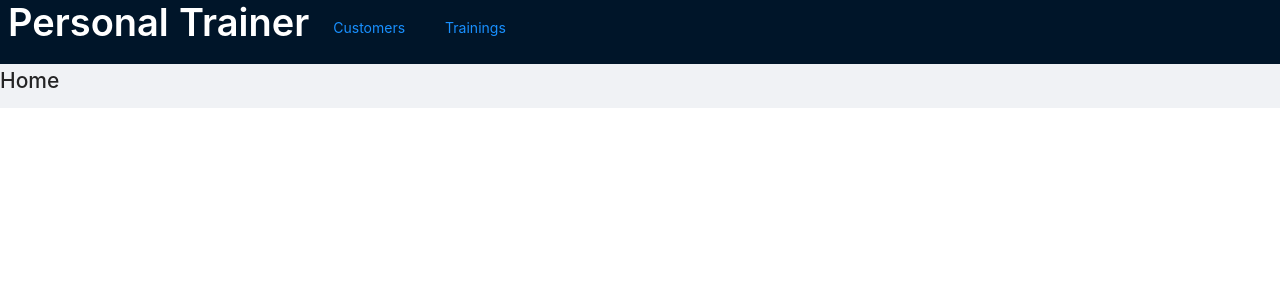
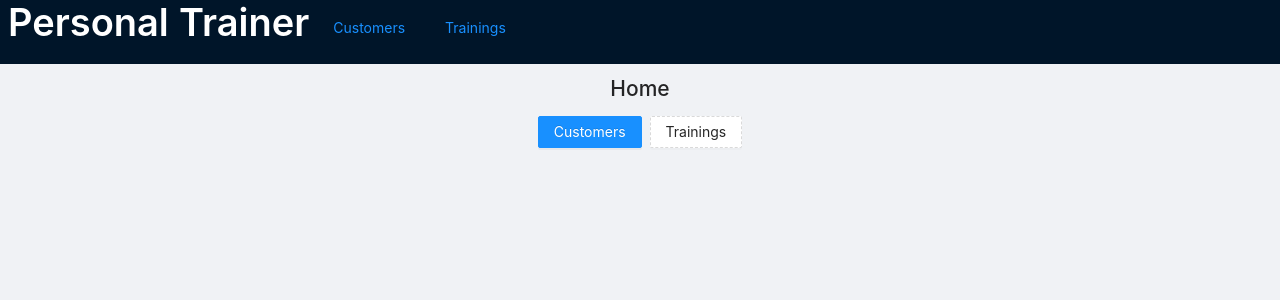
Before and after one commit to kareigu/personal-trainer, a React (Vite) app: page / in a window 1280 px wide. Shown: the top 300 px of the page. Built offline with nearby package versions, Linux system fonts and the light colour scheme.

Commit message:
Styling fixes and added links to home page

```diff
--- a/index.html
+++ b/index.html
@@ -4,7 +4,7 @@
     <meta charset="UTF-8" />
     <link rel="icon" type="image/svg+xml" href="/src/favicon.svg" />
     <meta name="viewport" content="width=device-width, initial-scale=1.0" />
-    <title>Vite App</title>
+    <title>Personal Trainer</title>
   </head>
   <body>
     <div id="root"></div>
--- a/src/App.css
+++ b/src/App.css
@@ -18,3 +18,8 @@
 .navbutton {
   margin-bottom: 1.5rem;
 }
+
+.content {
+  padding: 0.5rem 2rem;
+  min-height: 100vh;
+}
--- a/src/App.tsx
+++ b/src/App.tsx
@@ -45,7 +45,7 @@ const App: FC<{}> = () => {
           </Button>
         </Space>
       </Header>
-      <Content>
+      <Content className="content">
         <Routes>
           <Route path="/" element={<Home />} />
           <Route path="/customers" element={<Customers />} />
--- /dev/null
+++ b/src/pages/Home.css
@@ -0,0 +1,7 @@
+
+.home {
+  display: flex;
+  flex-direction: column;
+  justify-content: center;
+  align-items: center;
+}
--- a/src/pages/Home.tsx
+++ b/src/pages/Home.tsx
@@ -1,10 +1,31 @@
+import { Button, Space } from 'antd';
 import { FC } from 'react'
-
+import { useNavigate } from 'react-router-dom';
+import './Home.css';
 
 const Home: FC<{}> = () => {
+  const navigate = useNavigate();
 
   return (
-    <h1>Home</h1>
+    <div className="home">
+      <h1>Home</h1>
+      <div>
+        <Space>
+          <Button
+            type="primary"
+            onClick={() => navigate('/customers')}
+          >
+            Customers
+          </Button>
+          <Button
+            type="dashed"
+            onClick={() => navigate("trainings")}
+          >
+            Trainings
+          </Button>
+        </Space>
+      </div>
+    </div>
   )
 }
 
```
Also changed, not shown: src/logo.svg (deleted).
